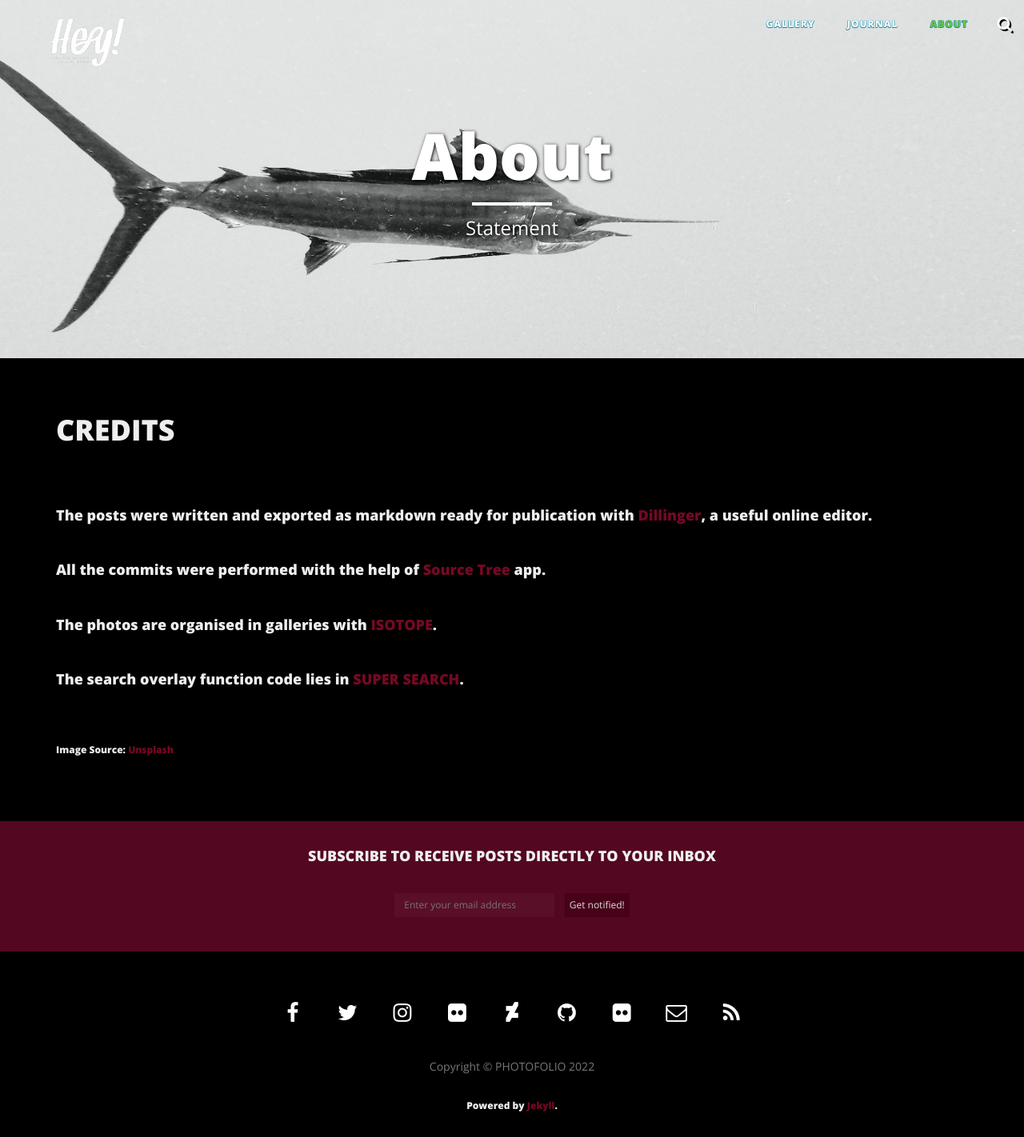
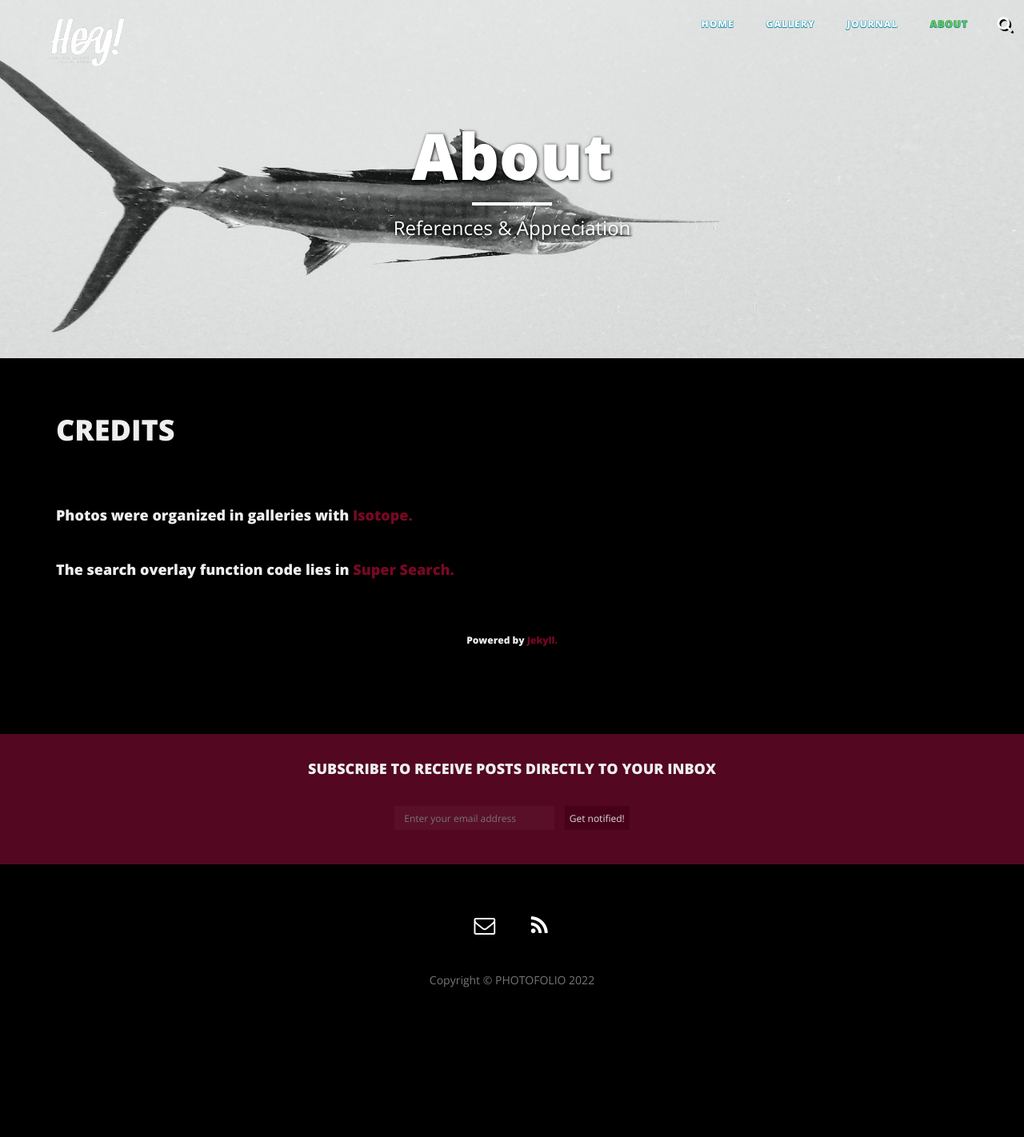
Before and after one commit to cmutnik/photofolio, a Jekyll site: the page built from about/index.html, in a window 1280 px wide. Shown: the whole page at 80% size. Built offline with Jekyll 4.4.1, drawn with Linux system fonts in a browser that asks for light colours; nearby versions of some CDN libraries; after the commit the page ends 1236 px from its top, so only the background shows below that.

Commit message:
updated formatting

```diff
--- a/_config.yml
+++ b/_config.yml
@@ -38,6 +38,7 @@ comments :
 
 # Internal nav
 nav:
+  - HOME: "https://cmutnik.github.io/photofolio/"
   - GALLERY: "https://cmutnik.github.io/photofolio/gallery/"
   - JOURNAL: "https://cmutnik.github.io/photofolio/journal/"
   - ABOUT: "https://cmutnik.github.io/photofolio/about/"
--- a/_includes/footer.html
+++ b/_includes/footer.html
@@ -6,7 +6,7 @@
 
                 <ul class="list-inline text-center">
 
-                    {% if site.facebook_username %}
+                    <!-- {% if site.facebook_username %}
                     <li>
                         <a href="https://facebook.com/{{ site.facebook_username }}" data-toggle="tooltip" title="Facebook">
                             <span class="fa-stack fa-lg">
@@ -55,8 +55,8 @@
                             </span>
                         </a>
                     </li>
-                    {% endif %}
-                    {% if site.github_username %}
+                    {% endif %} -->
+                    <!-- {% if site.github_username %}
                     <li>
                         <a href="https://github.com/{{ site.github_username }}" data-toggle="tooltip" title="Github">
                             <span class="fa-stack fa-lg">
@@ -67,16 +67,16 @@
                     </li>
                     {% endif %}
                     {% if site.other_url_passed %}
-                    <li>
-                        <!-- <a href="https://{{ site.other_url_passed }}" data-toggle="tooltip" title="Deviantart"> -->
-                            <a href="https://takophotos.darkroom.tech/" data-toggle="tooltip" title="Darkroomtech">
+                    <li
+                        <a href="https://takophotos.darkroom.tech/" data-toggle="tooltip" title="Darkroomtech">
                             <span class="fa-stack fa-lg">
                                 <i class="fa fa-circle fa-stack-2x"></i>
                                 <i class="fa fa-flickr fa-stack-1x fa-inverse"></i>
                             </span>
                         </a>
                     </li>
-                    {% endif %}
+                    {% endif %} -->
+
             <li>
     <a href="mailto:{{ site.email }}" data-toggle="tooltip" target="_blank" title="Email">
                        <span class="fa-stack fa-lg">
@@ -95,7 +95,7 @@
                     </li>
                 </ul>
                 <p class="copyright text-muted">Copyright &copy; {{ site.title }} {{ site.time | date: '%Y' }}</p>
-<center><h6><p>Powered by <a href="https://github.com/jekyll/">Jekyll</a>.</p></h6></center>
+<!-- <center><h6><p>Powered by <a href="https://github.com/jekyll/">Jekyll</a>.</p></h6></center> -->
             </div>
         </div>
     </div>
--- a/about/index.html
+++ b/about/index.html
@@ -1,7 +1,7 @@
 ---
 layout: page
 title: "About"
-description: "Statement"
+description: "References & Appreciation"
 active: about
 header-img: "img/about-bg.jpg"
 ---
@@ -9,14 +9,10 @@ header-img: "img/about-bg.jpg"
 <h1>CREDITS</h1>
 <br>
 <br>
-<h4>The posts were written and exported as markdown ready for publication with <a href="http://dillinger.io/">Dillinger</a>, a useful online editor.</h4>
+<h4>Photos were organized in galleries with <a href="https://github.com/metafizzy/isotope">Isotope.</a></h4>
 <br>
-<h4>All the commits were performed with the help of <a href="https://www.sourcetreeapp.com/">Source Tree</a> app.</h4>
+<h4>The search overlay function code lies in <a href="https://github.com/chinchang/super-search">Super Search.</a></h4>
 <br>
-<h4>The photos are organised in galleries with <a href="https://github.com/metafizzy/isotope">ISOTOPE</a>.</h4>
-<br>
-<h4>The search overlay function code lies in <a href="https://github.com/chinchang/super-search">SUPER SEARCH</a>.</h4>
-
+<center><h6><p>Powered by <a href="https://github.com/jekyll/">Jekyll.</a></p></h6></center>
 
 <br>
-<h6><p>Image Source: <a href="https://unsplash.com/photos/Dwheufds6kQ/">Unsplash</a></p></h6>
--- a/index.html
+++ b/index.html
@@ -1,6 +1,6 @@
 ---
 layout: home
-main-title: "PHOT&#8226;O&#8226;FOLIO"
+main-title: "PHOTO&#8226;FOLIO"
 subtitle: "Photography Portfolio"
 description: "Photography and more..."
 images:
```
